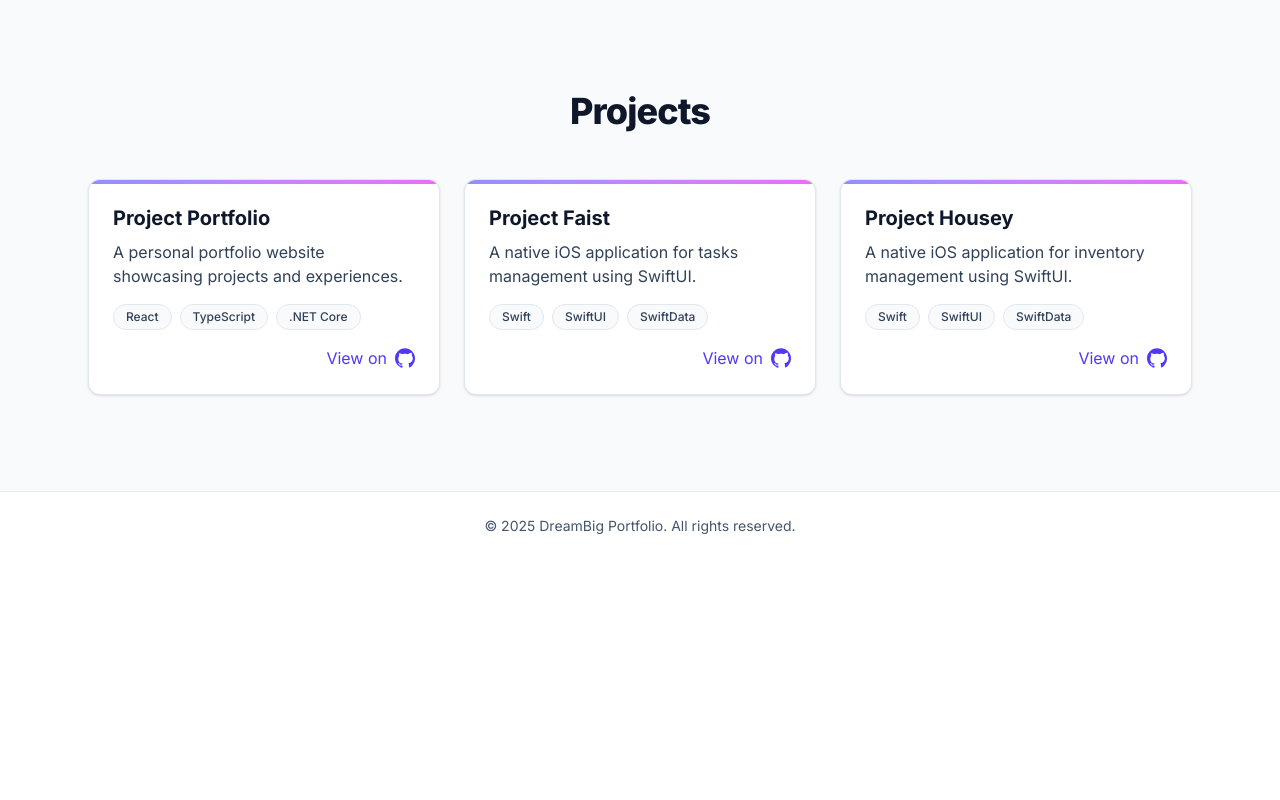
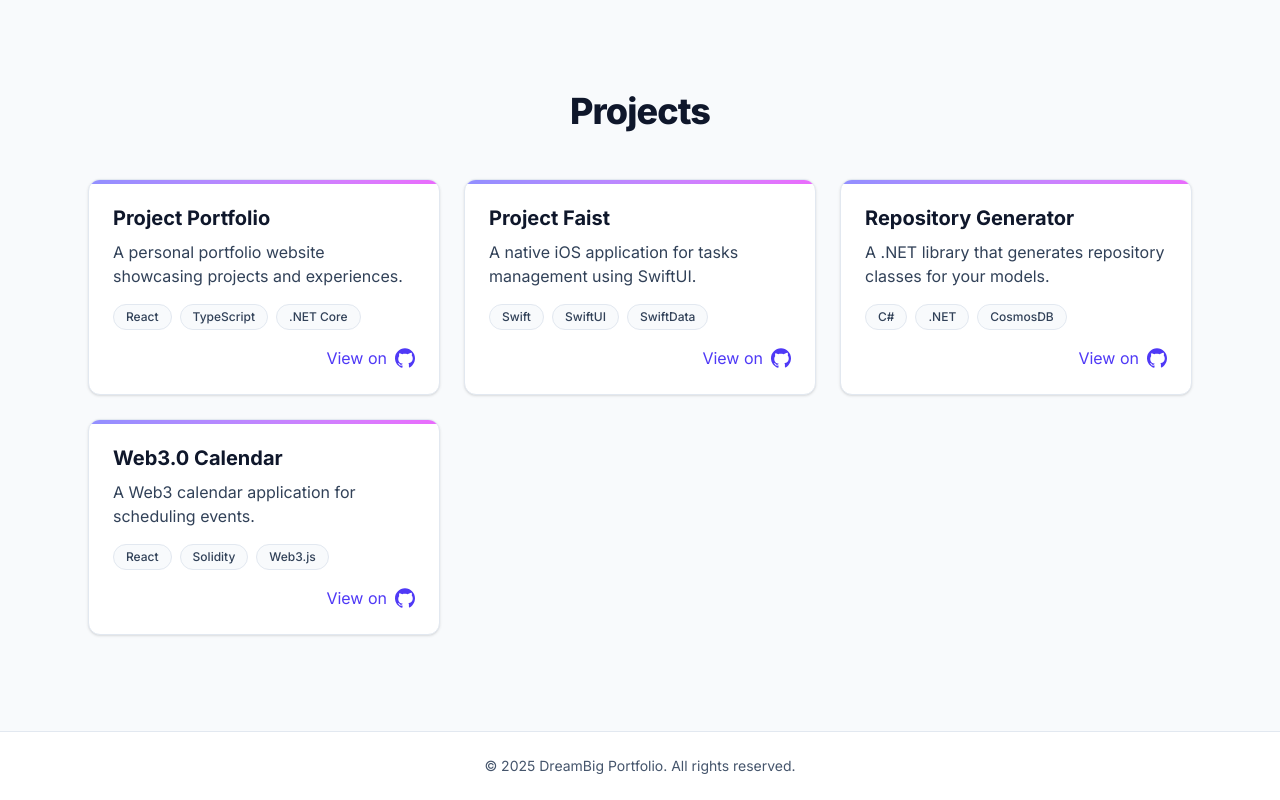
Before and after one commit to azthrun/dreambig-app-portfolios, a React (Vite) app: page / in a window 1280 px wide. Shown: the part 2287-3087 px from the top of the page. Before the commit the page ends 2847 px from the top, so only its background shows below. Built offline with nearby package versions, Linux system fonts and the light colour scheme.

Commit message:
Update favicon and portfolio project data
Replaced the favicon in index.html with a new PNG logo and added the logo file. Updated portfolioData.ts by replacing the 'Project Housey' entry with 'Repository Generator' and 'Web3.0 Calendar' projects, reflecting recent work.

```diff
--- a/index.html
+++ b/index.html
@@ -2,7 +2,7 @@
 <html lang="en">
   <head>
     <meta charset="UTF-8" />
-    <link rel="icon" type="image/svg+xml" href="/vite.svg" />
+    <link rel="icon" type="image/png" href="/logo.png" />
     <meta name="viewport" content="width=device-width, initial-scale=1.0" />
     <link rel="preconnect" href="https://fonts.googleapis.com" />
     <link rel="preconnect" href="https://fonts.gstatic.com" crossorigin />
--- a/src/data/portfolioData.ts
+++ b/src/data/portfolioData.ts
@@ -92,10 +92,16 @@ export const portfolioData: PortfolioData = {
       link: 'https://github.com/azthrun/dreambig-app-faist',
     },
     {
-      title: 'Project Housey',
-      description: 'A native iOS application for inventory management using SwiftUI.',
-      technologies: ['Swift', 'SwiftUI', 'SwiftData'],
-      link: 'https://github.com/azthrun/dreambig-app-housey',
+      title: 'Repository Generator',
+      description: 'A .NET library that generates repository classes for your models.',
+      technologies: ['C#', '.NET', 'CosmosDB'],
+      link: 'https://github.com/azthrun/dreambig-repository-codegen',
+    },
+    {
+      title: 'Web3.0 Calendar',
+      description: 'A Web3 calendar application for scheduling events.',
+      technologies: ['React', 'Solidity', 'Web3.js'],
+      link: 'https://github.com/azthrun/learning-web3',
     },
   ],
 };
```
Also changed, not shown: public/logo.png (added).
